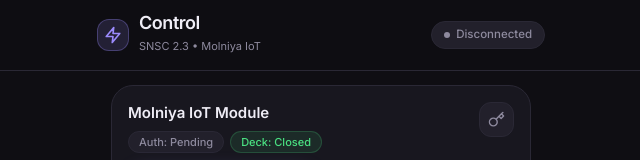
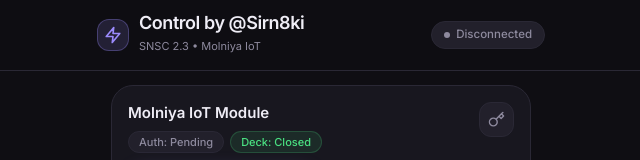
Before and after one commit to FunpaySmartBot/molniya-iot, a plain HTML site: page index.html in a window 1280 px wide. Shown: the top 160 px of the page, without its empty margins (319-959 px from the left). Drawn offline with nearby package versions, Linux system fonts and the light colour scheme.

Commit message:
Update index.html

```diff
--- a/index.html
+++ b/index.html
@@ -260,7 +260,7 @@
           </svg>
         </div>
         <div>
-          <h1 id="pageTitle" class="text-[18px] font-semibold tracking-tight leading-none">Control</h1>
+          <h1 id="pageTitle" class="text-[18px] font-semibold tracking-tight leading-none">Control by @Sirn8ki</h1>
           <span class="text-[11px] text-[#8E8A9E]">SNSC 2.3 • Molniya IoT</span>
         </div>
       </div>
```
